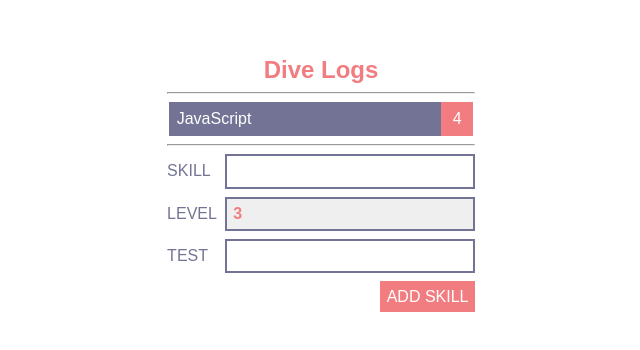
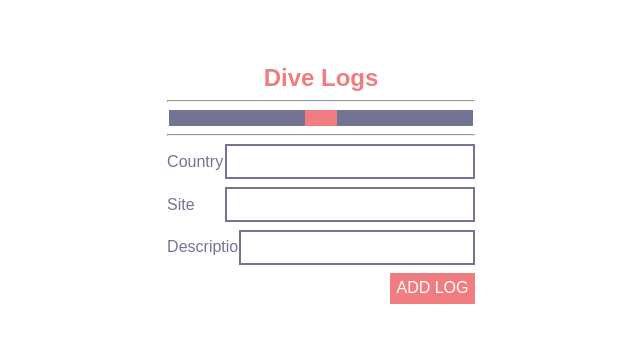
Before and after one commit to KevinMeldau/scuba-front, a React (Create React App) app: page / in a window 1280 px wide. Shown: the part 224-574 px from the top of the page, without its empty margins (319-959 px from the left). Built offline with nearby package versions, Linux system fonts and the light colour scheme; no server answers.

Commit message:
Edit data points to pull in correct data

```diff
--- a/src/App.js
+++ b/src/App.js
@@ -3,11 +3,17 @@ import "./styles.css";
 
 export default function App() {
 	const [state, setState] = useState({
-		logs: [{ log: "JavaScript", level: "4" }],
+		logs: [
+			{
+				country: "",
+				site: "",
+				condition: "",
+			},
+		],
 		newLog: {
-			log: "",
-			level: "3",
-			test: "3",
+			country: "",
+			site: "",
+			condition: "",
 		},
 	});
 
@@ -44,9 +50,9 @@ export default function App() {
 		setState(prevState => ({
 			logs: [...prevState.logs, log],
 			newLog: {
-				log: "",
-				level: "3",
-				test: "3",
+				country: "",
+				site: "",
+				condition: "",
 			},
 		}));
 	}
@@ -67,42 +73,38 @@ export default function App() {
 			<hr />
 			{state.logs.map(s => (
 				<article key={s.log}>
-					<div>{s.log}</div> <div>{s.level}</div>
+					<div>{s.country}</div>
+					<div>{s.site}</div>
+					<div>{s.condition}</div>
 				</article>
 			))}
 			<hr />
 			<form onSubmit={addLog}>
 				<label>
-					<span>SKILL</span>
+					<span>Country</span>
 					<input
-						name="log"
+						name="country"
 						value={state.newLog.log}
 						onChange={handleChange}
 					/>
 				</label>
 				<label>
-					<span>LEVEL</span>
-					<select
-						name="level"
-						value={state.newLog.level}
-						onChange={handleChange}
-					>
-						<option value="1">1</option>
-						<option value="2">2</option>
-						<option value="3">3</option>
-						<option value="4">4</option>
-						<option value="5">5</option>
-					</select>
-				</label>
-				<label>
-					<span>TEST</span>
+					<span>Site</span>
 					<input
-						name="test"
+						name="site"
 						value={state.newLog.log}
 						onChange={handleChange}
 					/>
 				</label>
-				<button>ADD SKILL</button>
+				<label>
+					<span>Description</span>
+					<input
+						name="condition"
+						value={state.newLog.log}
+						onChange={handleChange}
+					/>
+				</label>
+				<button>ADD LOG</button>
 			</form>
 		</section>
 	);
```
